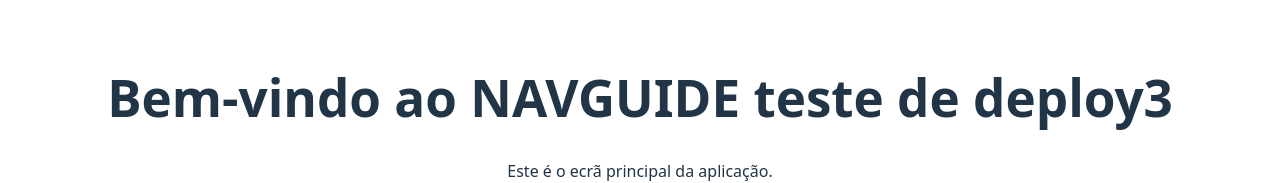
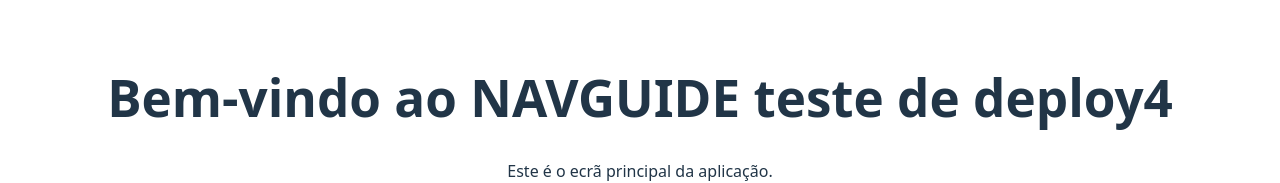
Before and after one commit to joao04simoes/NAVGUIDE_SITE, a Vue app: page / in a window 1280 px wide. Shown: the part 260-443 px from the top of the page. Built offline with nearby package versions, Linux system fonts and the light colour scheme.

Commit message:
auto deploy

```diff
--- a/src/components/main.vue
+++ b/src/components/main.vue
@@ -1,6 +1,6 @@
 <template>
     <div class="main-container">
-        <h1>Bem-vindo ao NAVGUIDE teste de deploy3</h1>
+        <h1>Bem-vindo ao NAVGUIDE teste de deploy4</h1>
         <p>Este é o ecrã principal da aplicação.</p>
 
         <button @click="$router.push('/Blog')">Ir para o Blog</button>
```
